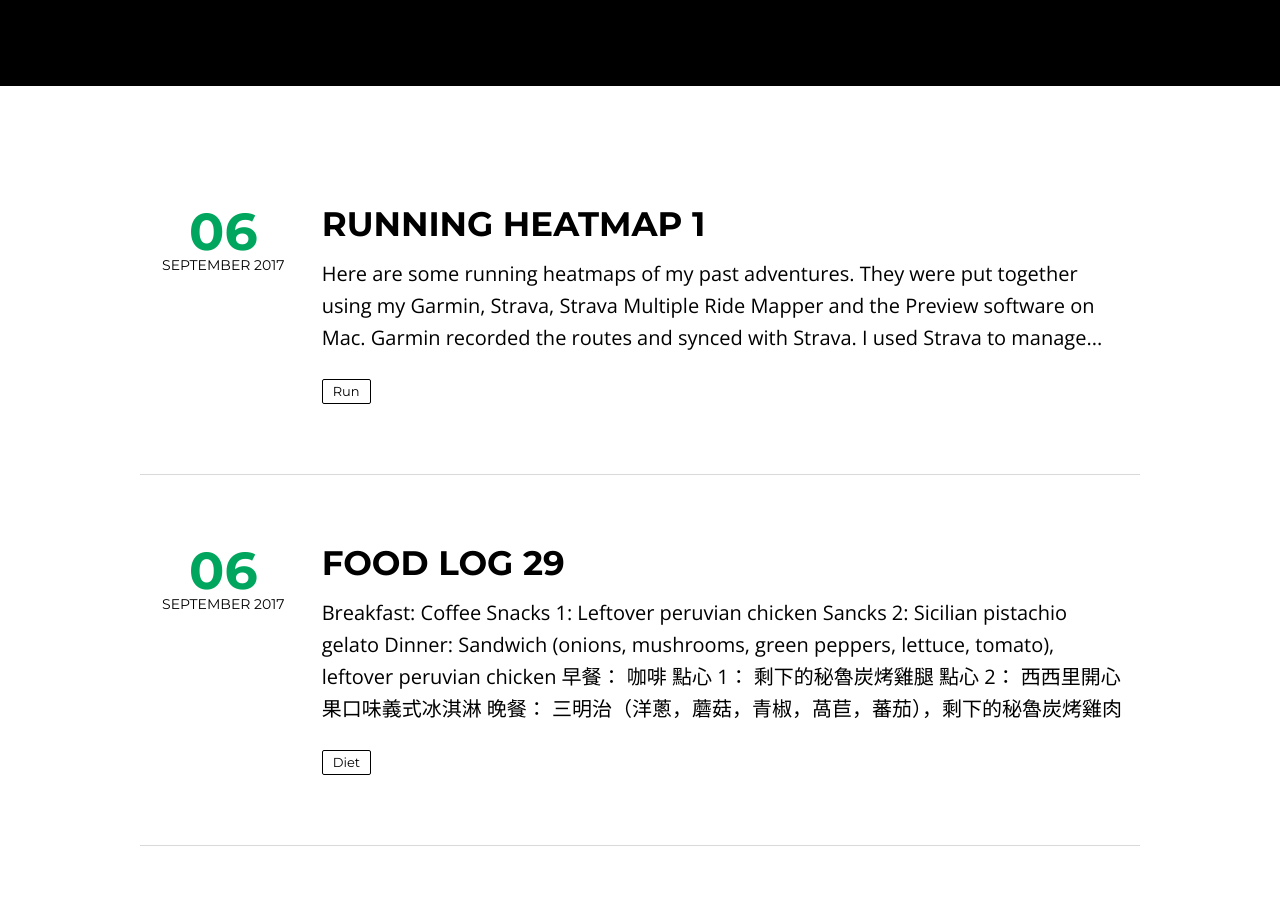
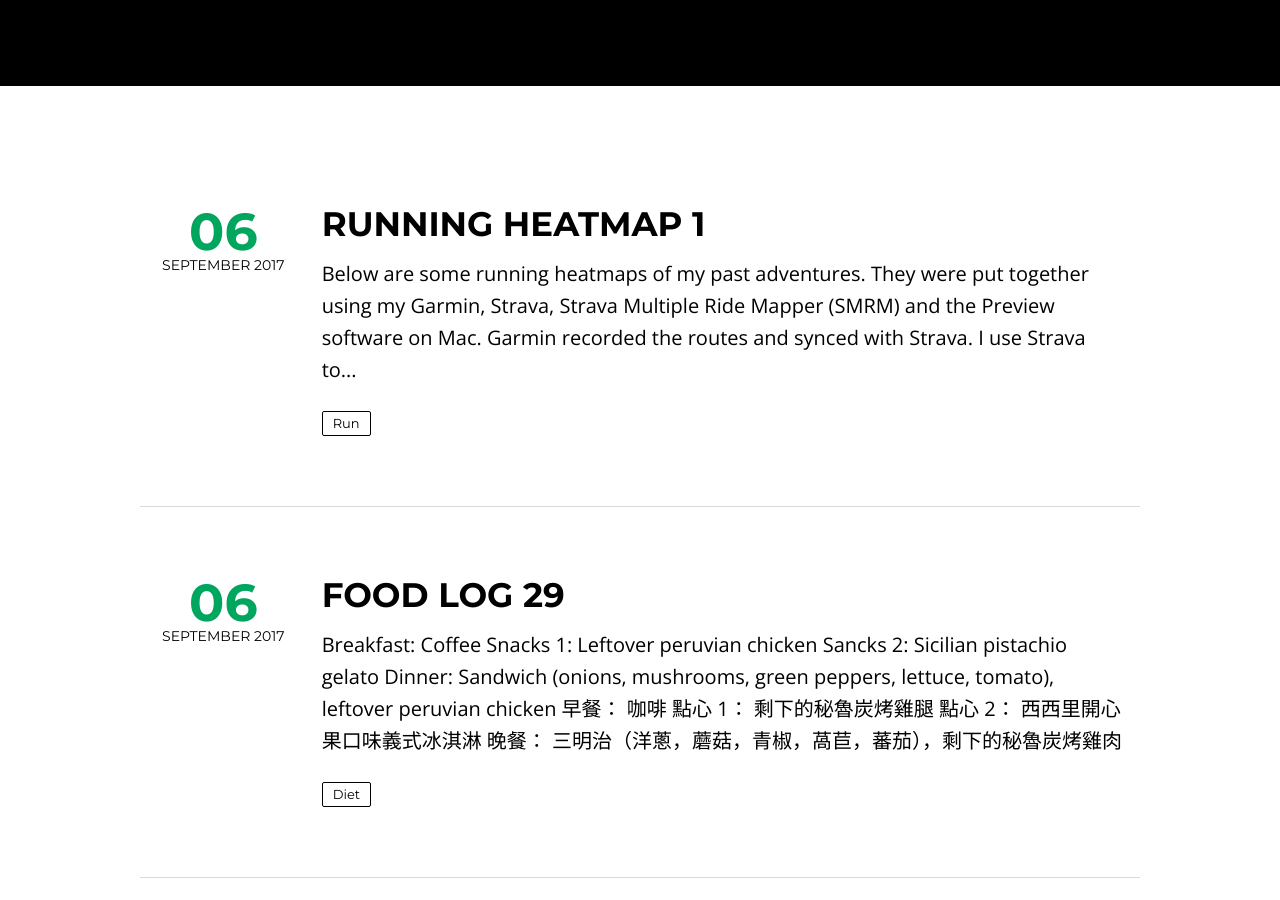
Before and after one commit to kcmlin/kcmlin.github.io, a Jekyll site: the page built from index.html, in a window 1280 px wide and 900 px high, scrolled down 438 px. Built offline with Jekyll 4.4.1, drawn with Linux system fonts in a browser that asks for light colours; nearby versions of some CDN libraries; the list of posts is cut into pages by our own code.

Commit message:
Update 2017-09-06-runmap1.md

```diff
--- a/_posts/2017-09-06-runmap1.md
+++ b/_posts/2017-09-06-runmap1.md
@@ -11,16 +11,18 @@
 published: true
 ---
 
-Here are some running heatmaps of my past adventures. They were put together using my Garmin, [Strava](https://www.strava.com/athletes/3104875), [Strava Multiple Ride Mapper](http://www.jonathanokeeffe.com/strava/map.php) and the Preview software on Mac. Garmin recorded the routes and synced with Strava. I used Strava to manage workouts. Strava Multiple Ride Mapper pulled information from Strava and overlaid the routes together (with some tweaks in setting). Preview was used at the end to add a location name and a timestamp.
+Below are some running heatmaps of my past adventures. They were put together using my *Garmin*, [*Strava*](https://www.strava.com/athletes/3104875), [*Strava Multiple Ride Mapper (SMRM)*](http://www.jonathanokeeffe.com/strava/map.php) and the *Preview* software on Mac. *Garmin* recorded the routes and synced with *Strava*. I use *Strava* to manage workouts. *SMRM* pulled information from *Strava* and overlaid the routes together (with some tweaks in setting). *Preview* was used at the end to add a location name and a timestamp.
 
-* Addis Ababa, Ethiopia
+### Running Heatmaps
+
+##### Baltimore, MD, USA
+![My running heatmap: Baltimore!]({{ site.url }}/images/ks_heatmap_baltimore.png)
+
+##### Addis Ababa, Ethiopia
 ![My running heatmap: Addis Ababa!]({{ site.url }}/images/ks_heatmap_addisababa.png)
 
-* Taipei, Taiwan
+##### Taipei, Taiwan
 ![My running heatmap: Taipei!]({{ site.url }}/images/ks_heatmap_taipei.png)
 
-* Toronto, ON, Canada
+##### Toronto, ON, Canada
 ![My running heatmap: Toronto!]({{ site.url }}/images/ks_heatmap_toronto.png)
-
-* Baltimore, MD, USA
-![My running heatmap: Baltimore!]({{ site.url }}/images/ks_heatmap_baltimore.png)
```
